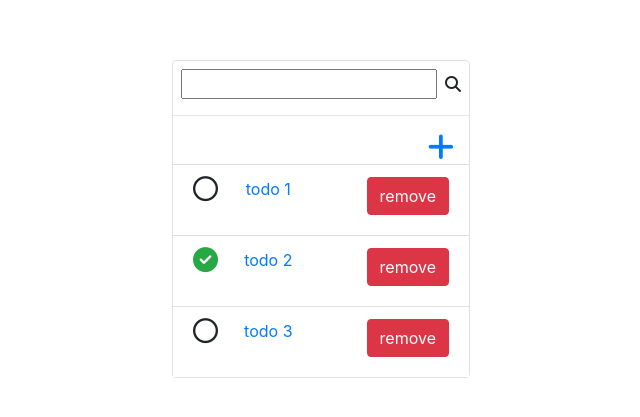
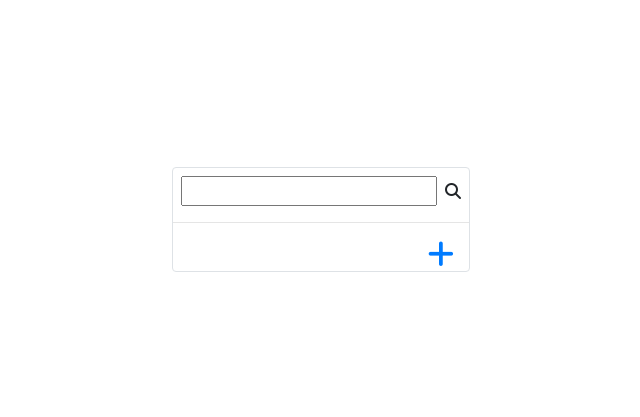
Before and after one commit to mls-kll/react-todo, a React (Create React App) app in the folder todo-app/: page / in a window 1280 px wide. Shown: the part 181-598 px from the top of the page, without its empty margins (319-959 px from the left). Built offline with nearby package versions, Linux system fonts and the light colour scheme.

Commit message:
handelchange filters todos in main component

```diff
--- a/todo-app/src/components/Main.js
+++ b/todo-app/src/components/Main.js
@@ -8,30 +8,23 @@ class Main extends React.Component {
   constructor(props) {
     super(props);
     this.state = {
-      query: ''
+      query: '',
+      todos: this.props.todos,
+      filteredTodos: []
     };
   }
 
   handleChange = event => {
-    this.setState({ [event.target.name]: event.target.value });
+    const query = event.target.value.toLowerCase();
+    this.setState({
+      [event.target.name]: query,
+      filteredTodos: this.state.todos.filter(todo => todo.title.includes(query))
+    });
   };
 
   render() {
-    const { todos, removeTodo, completeTodo } = this.props;
-    const { query } = this.state;
-    const filteredTodos = todos.map(
-      todo =>
-        todo.title.toLowerCase().includes(query.toLowerCase()) && (
-          <Todo
-            key={todo.id}
-            id={todo.id}
-            title={todo.title}
-            isCompleted={todo.isCompleted}
-            handleComplete={() => completeTodo(todo.id)}
-            removeTodo={() => removeTodo(todo.id)}
-          />
-        )
-    );
+    const { removeTodo, completeTodo } = this.props;
+    const { query, filteredTodos } = this.state;
 
     return (
       <div className="Main">
@@ -52,11 +45,22 @@ class Main extends React.Component {
             </Link>
           </div>
           <ul className="list-group list-group-flush">
-            {filteredTodos.includes(false) ? (
+            {/*filteredTodos.includes(false) ? (
               <div>no resoult found</div>
             ) : (
               filteredTodos
-            )}
+            )*/}
+
+            {filteredTodos.map(todo => (
+              <Todo
+                key={todo.id}
+                id={todo.id}
+                title={todo.title}
+                isCompleted={todo.isCompleted}
+                handleComplete={() => completeTodo(todo.id)}
+                removeTodo={() => removeTodo(todo.id)}
+              />
+            ))}
           </ul>
         </div>
       </div>
```
